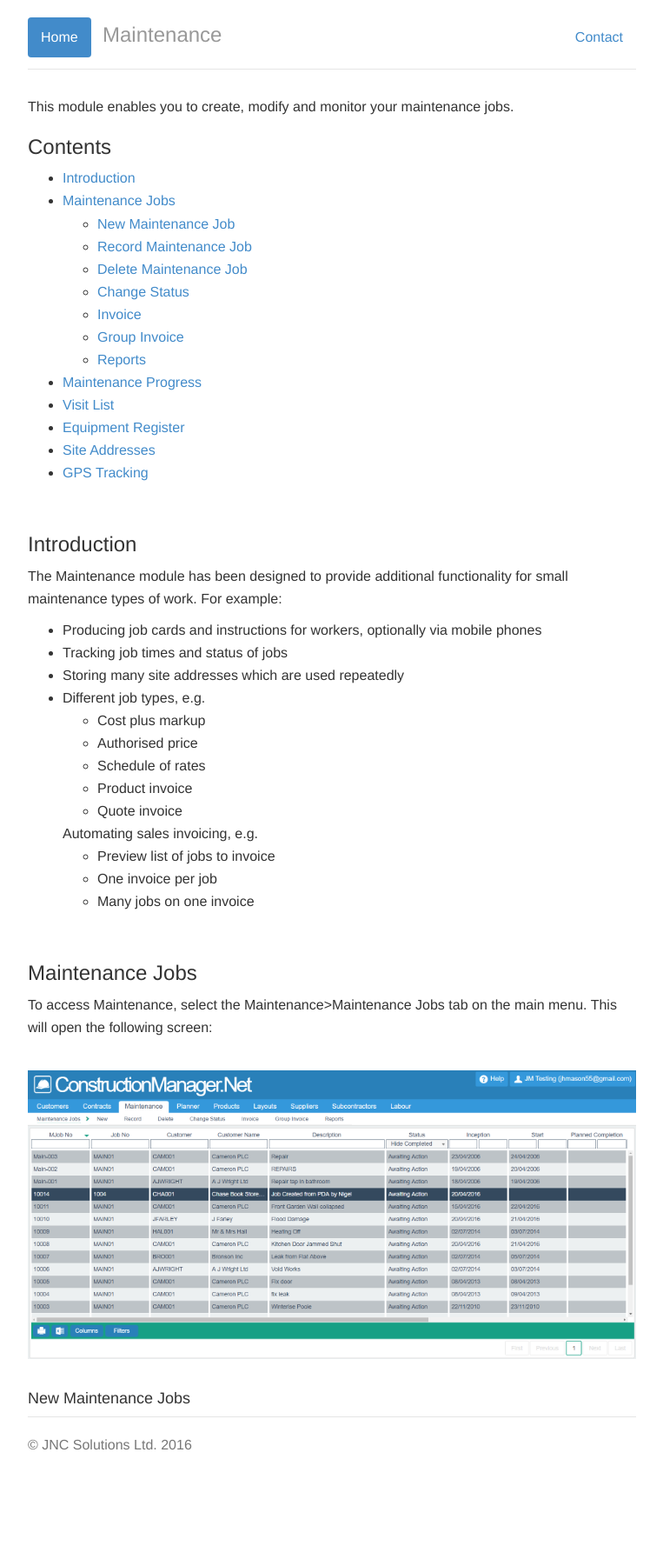
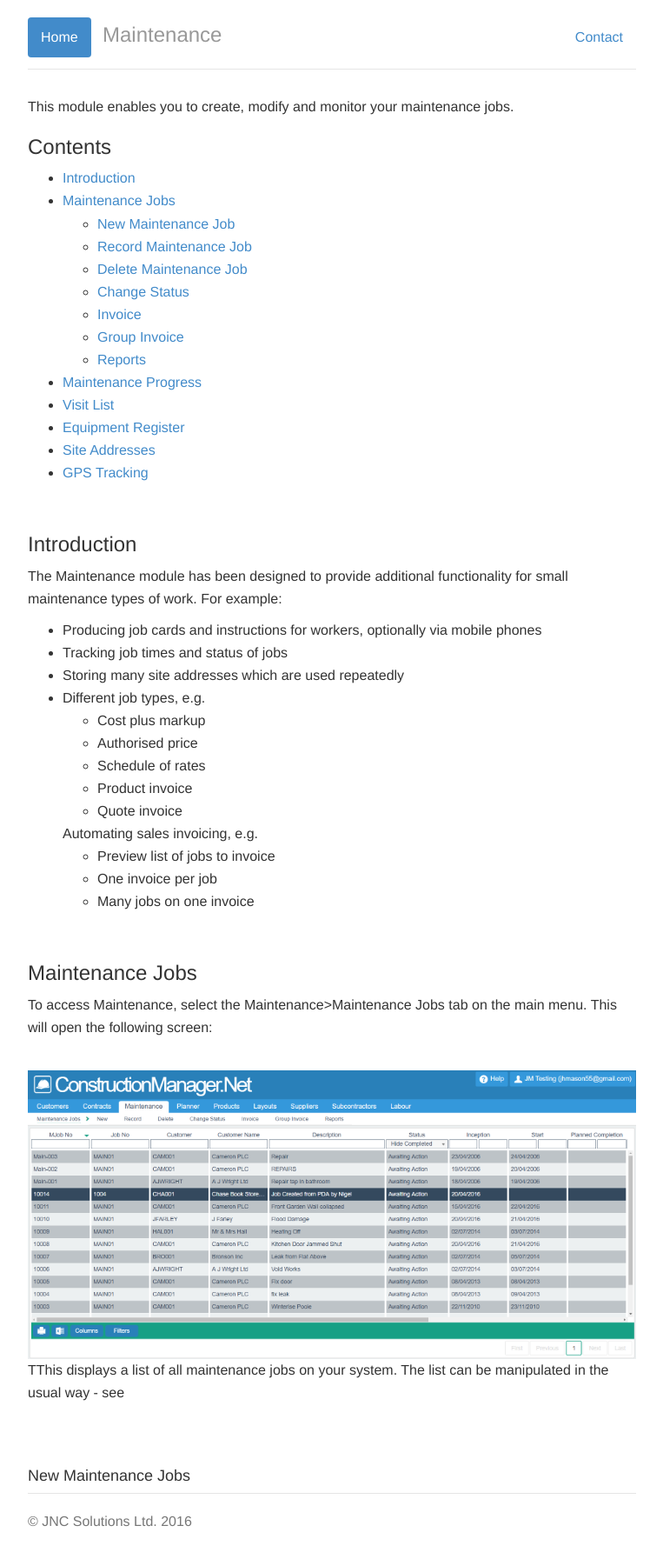
Before and after one commit to JNCSolutions/ConstructionManagerDocs, a Jekyll site: the page built from maintenance.html, in a window 1280 px wide. Shown: the whole page at 87% size, without its empty margins (258-1021 px from the left). Built offline with Jekyll 4.4.1, drawn with Linux system fonts in a browser that asks for light colours; before the commit the page ends 1705 px from its top, so only the background shows below that.

Commit message:
Update maintenance.html

```diff
--- a/maintenance.html
+++ b/maintenance.html
@@ -55,6 +55,8 @@ title: Maintenance
           This will open the following screen:</p>
       <br>
       <img src="img/Maintenance_List_01.PNG" style="width: 100%;">
+      <p>TThis displays a list of all maintenance jobs on your system.
+      The list can be manipulated in the usual way - see </p>
       <br> <br>
       <h4>New Maintenance Jobs</h4>
 
```
